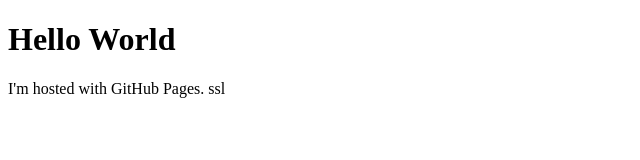
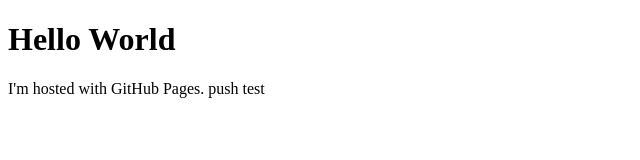
Before and after one commit to dok9gold/ssl, a plain HTML site: page index.html in a window 1280 px wide. Shown: the full height of the page, 0-640 px from the left. Drawn offline with Linux system fonts and the light colour scheme.

Commit message:
push test

```diff
--- a/index.html
+++ b/index.html
@@ -2,7 +2,7 @@
 <html>
 <body>
 <h1>Hello World</h1>
-<p>I'm hosted with GitHub Pages. ssl</p>
+<p>I'm hosted with GitHub Pages. push test</p>
 
 <script src="https://www.gstatic.com/firebasejs/4.12.1/firebase-app.js"></script>
 <script src="https://www.gstatic.com/firebasejs/4.12.1/firebase-messaging.js"></script>
```
